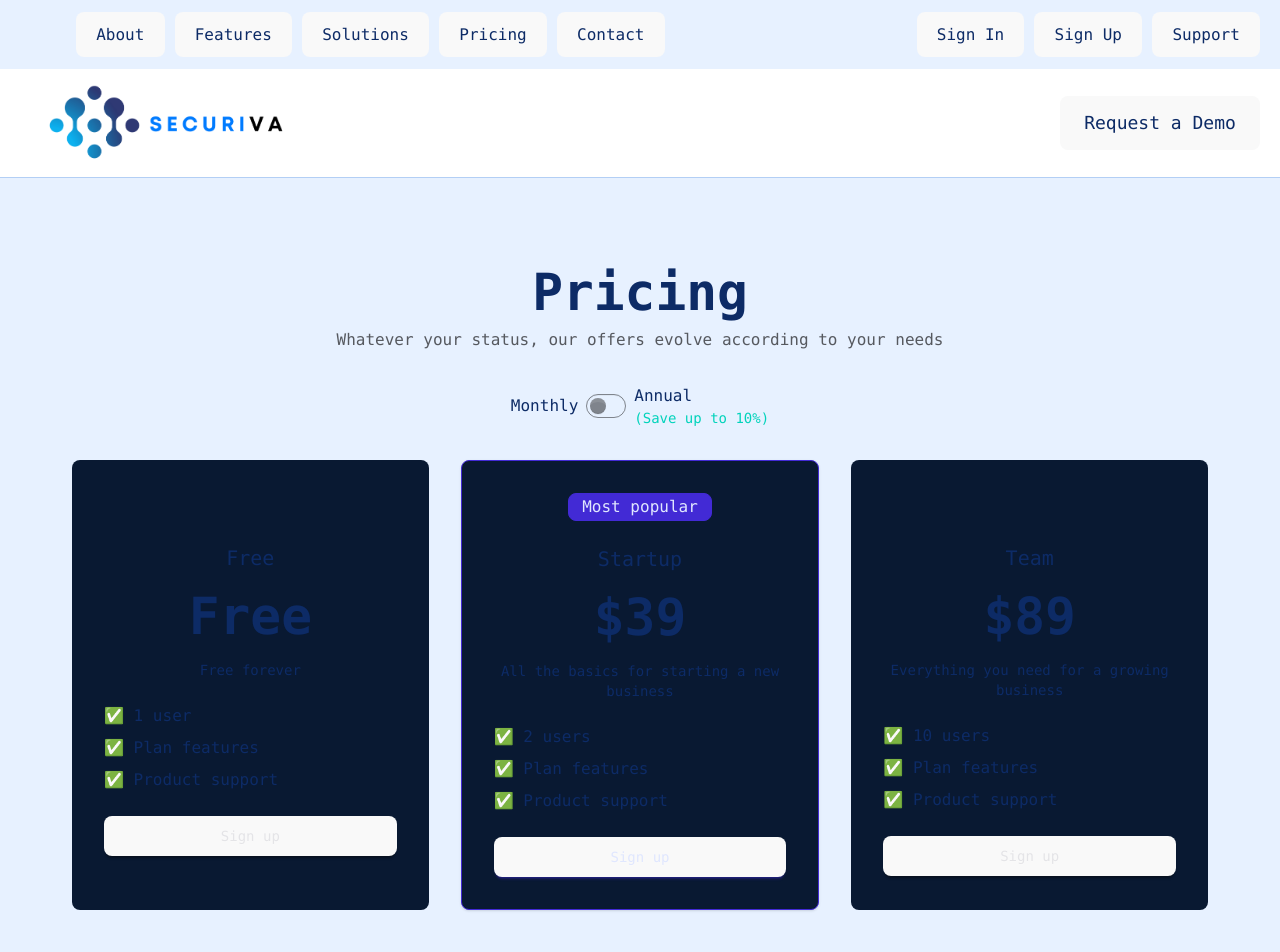
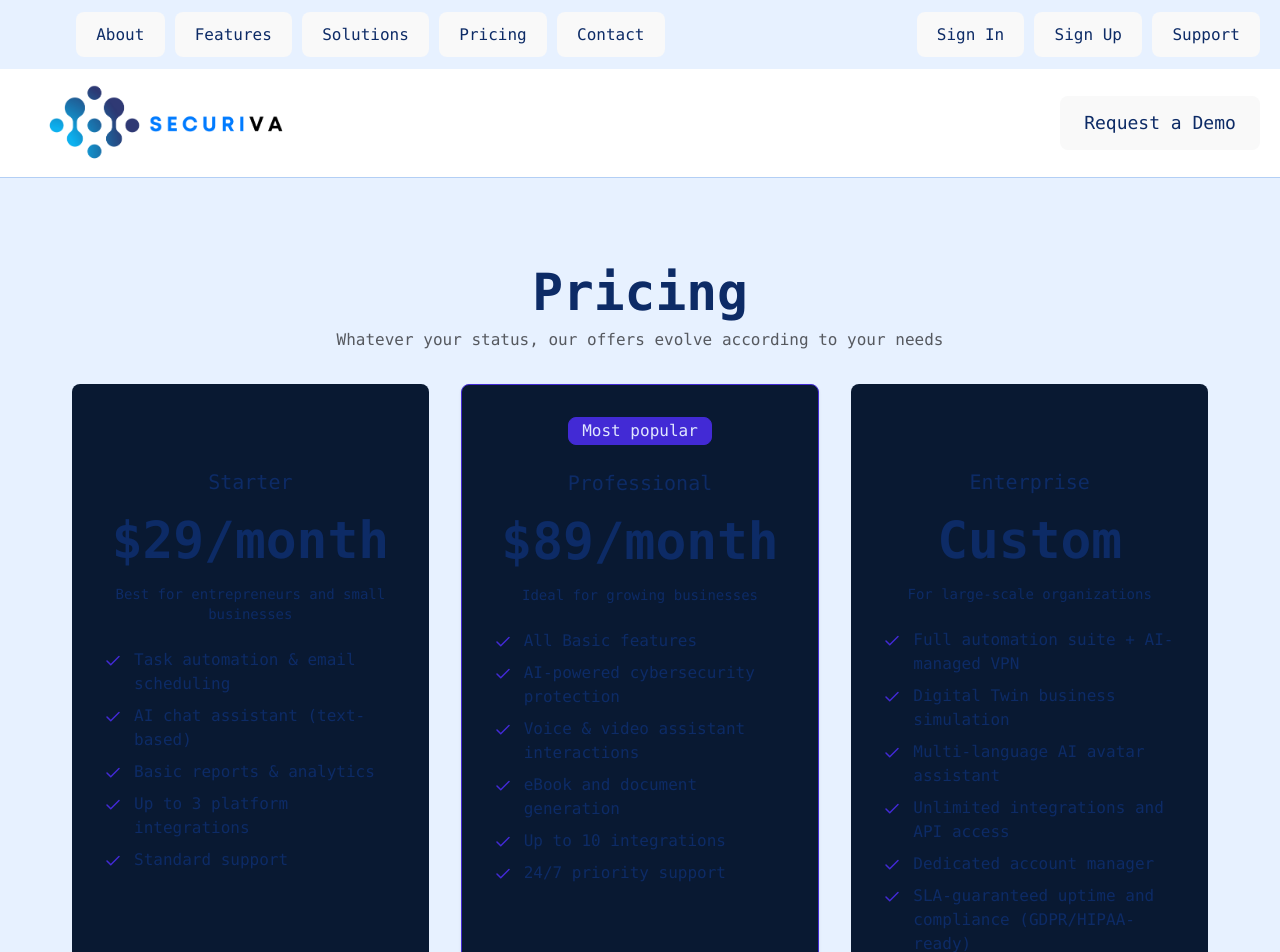
Before and after one commit to madhunivi77/SECURIVA, a React (Vite) app in the folder frontend/: page /pricing in a window 1280 px wide. Shown: the top 952 px of the page. Built offline with nearby package versions, Linux system fonts and the light colour scheme; no server answers.

Commit message:
update pricing and add partnership inquiry to support form

```diff
--- a/frontend/src/pages/About.jsx
+++ b/frontend/src/pages/About.jsx
@@ -1,4 +1,5 @@
 // About.jsx
+import Sponsors from "../components/Sponsors";
 
 export default function About() {
   return (
@@ -217,7 +218,7 @@ export default function About() {
 
         </div>
       </section>
-
+      <Sponsors className="bg-white pt-5 text-center text-black text-3xl"/>
     </div>
   );
 }
--- a/frontend/src/pages/Pricing.jsx
+++ b/frontend/src/pages/Pricing.jsx
@@ -1,7 +1,15 @@
-import { useState } from "react";
+import { Check } from "lucide-react";
+
+function Feature({ children }) {
+  return (
+    <div className="flex gap-3 items-start">
+      <Check size={18} className="mt-1 shrink-0 text-primary" />
+      <span>{children}</span>
+    </div>
+  );
+}
 
 export default function Pricing() {
-  const [annual, setAnnual] = useState(false);
 
   return (
     <div className="min-h-screen flex flex-col gap-8 items-center py-24 px-4">
@@ -14,40 +22,25 @@ export default function Pricing() {
         </span>
       </div>
 
-      {/* Monthly / Annual Toggle */}
-      <div className="flex gap-2 items-center">
-        <span>Monthly</span>
+      {/* Pricing cards */}
+      <div className="flex flex-col md:flex-row gap-8 px-2 max-w-6xl w-full items-center md:items-stretch justify-center">
 
-        <input
-          type="checkbox"
-          className="toggle toggle-primary"
-          checked={annual}
-          onChange={(e) => setAnnual(e.target.checked)}
-        />
-
-        <span className="flex flex-col">
-          Annual
-          <span className="text-sm text-accent">(Save up to 10%)</span>
-        </span>
-      </div>
-
-      {/* Pricing cards */}
-      <div className="flex gap-8 px-2 max-w-6xl w-full justify-center">
-
-        {/* Free */}
+        {/* Basic */}
         <div className="flex flex-col gap-6 bg-[#091932] rounded-box p-8 flex-1 max-w-sm">
           <div className="flex flex-col gap-4 text-center pt-13">
-            <h2 className="text-xl">Free</h2>
+            <h2 className="text-xl">Starter</h2>
 
-            <h1 className="text-5xl font-bold">Free</h1>
+            <h1 className="text-5xl font-bold">$29/month</h1>
 
-            <span className="text-sm">Free forever</span>
+            <span className="text-sm">Best for entrepreneurs and small businesses</span>
           </div>
 
-          <div className="flex flex-col gap-2">
-            <div className="flex gap-2 items-center">✅ 1 user</div>
-            <div className="flex gap-2 items-center">✅ Plan features</div>
-            <div className="flex gap-2 items-center">✅ Product support</div>
+          <div className="flex flex-col gap-2 flex-1">
+            <Feature> Task automation & email scheduling</Feature>
+            <Feature>AI chat assistant (text-based)</Feature>
+            <Feature>Basic reports & analytics</Feature>
+            <Feature>Up to 3 platform integrations</Feature>
+            <Feature>Standard support</Feature>
           </div>
 
           <button className="btn btn-neutral">Sign up</button>
@@ -61,21 +54,24 @@ export default function Pricing() {
           </div>
 
           <div className="flex flex-col gap-4 text-center">
-            <h2 className="text-xl">Startup</h2>
+            <h2 className="text-xl">Professional</h2>
 
             <h1 className="text-5xl font-bold">
-              ${annual ? "35" : "39"}
+              $89/month
             </h1>
 
             <span className="text-sm">
-              All the basics for starting a new business
+              Ideal for growing businesses
             </span>
           </div>
 
-          <div className="flex flex-col gap-2">
-            <div className="flex gap-2 items-center">✅ 2 users</div>
-            <div className="flex gap-2 items-center">✅ Plan features</div>
-            <div className="flex gap-2 items-center">✅ Product support</div>
+          <div className="flex flex-col gap-2 flex-1">
+            <Feature>All Basic features</Feature>
+            <Feature>AI-powered cybersecurity protection</Feature>
+            <Feature>Voice & video assistant interactions</Feature>
+            <Feature>eBook and document generation</Feature>
+            <Feature>Up to 10 integrations</Feature>
+            <Feature>24/7 priority support</Feature>
           </div>
 
           <button className="btn btn-primary">Sign up</button>
@@ -84,21 +80,24 @@ export default function Pricing() {
         {/* Team */}
         <div className="flex flex-col gap-6 bg-[#091932] rounded-box p-8 flex-1 max-w-sm">
           <div className="flex flex-col gap-4 text-center pt-13">
-            <h2 className="text-xl">Team</h2>
+            <h2 className="text-xl">Enterprise</h2>
 
             <h1 className="text-5xl font-bold">
-              ${annual ? "80" : "89"}
+              Custom
             </h1>
 
             <span className="text-sm">
-              Everything you need for a growing business
+              For large-scale organizations
             </span>
           </div>
 
-          <div className="flex flex-col gap-2">
-            <div className="flex gap-2 items-center">✅ 10 users</div>
-            <div className="flex gap-2 items-center">✅ Plan features</div>
-            <div className="flex gap-2 items-center">✅ Product support</div>
+          <div className="flex flex-col gap-2 flex-1">
+            <Feature> Full automation suite + AI-managed VPN</Feature>
+            <Feature> Digital Twin business simulation</Feature>
+            <Feature> Multi-language AI avatar assistant</Feature>
+            <Feature> Unlimited integrations and API access</Feature>
+            <Feature> Dedicated account manager</Feature>
+            <Feature> SLA-guaranteed uptime and compliance (GDPR/HIPAA-ready)</Feature>
           </div>
 
           <button className="btn btn-neutral">Sign up</button>
--- a/frontend/src/pages/Support.jsx
+++ b/frontend/src/pages/Support.jsx
@@ -257,6 +257,7 @@ export default function Support() {
               <option>Account Help</option>
               <option>Integration Support</option>
               <option>Security Question</option>
+              <option>Partnership Inquiry</option>
               <option>Billing</option>
               <option>Other</option>
             </select>
```
